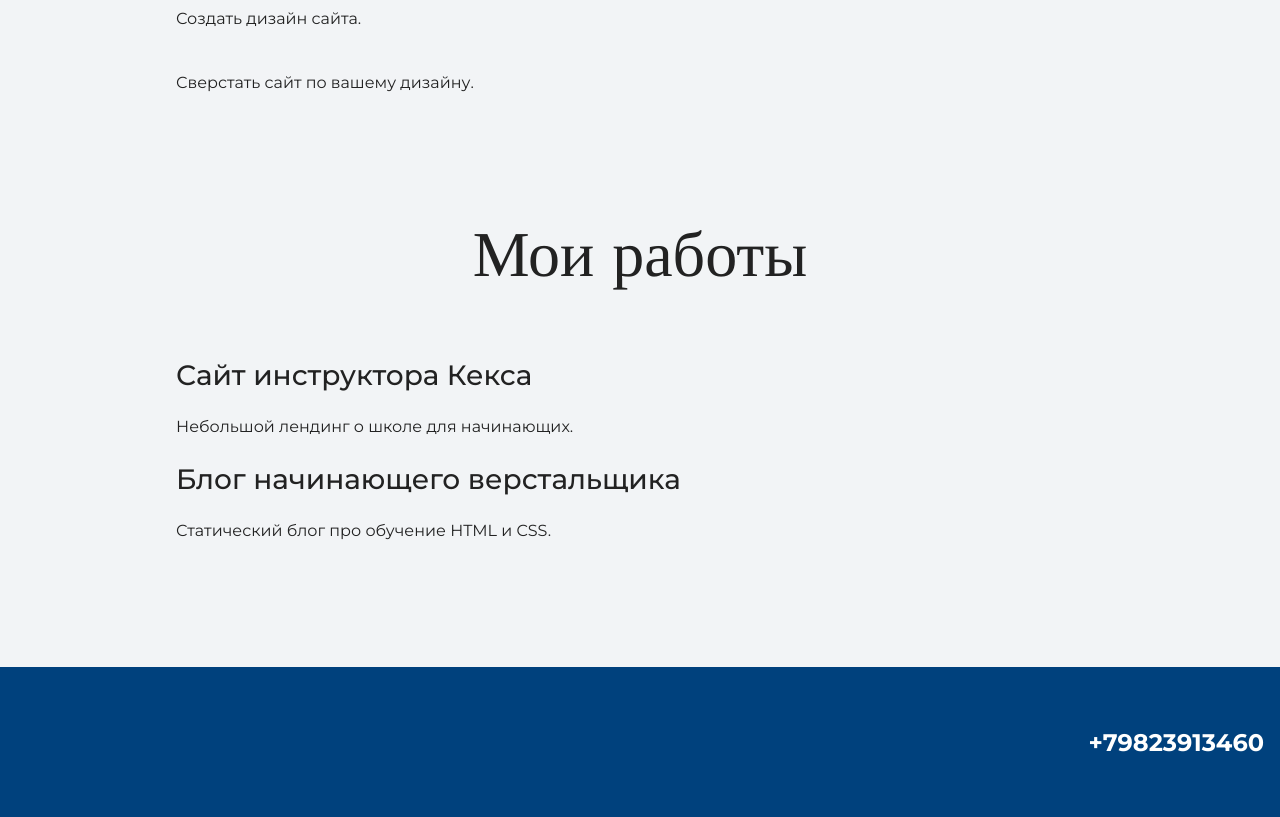
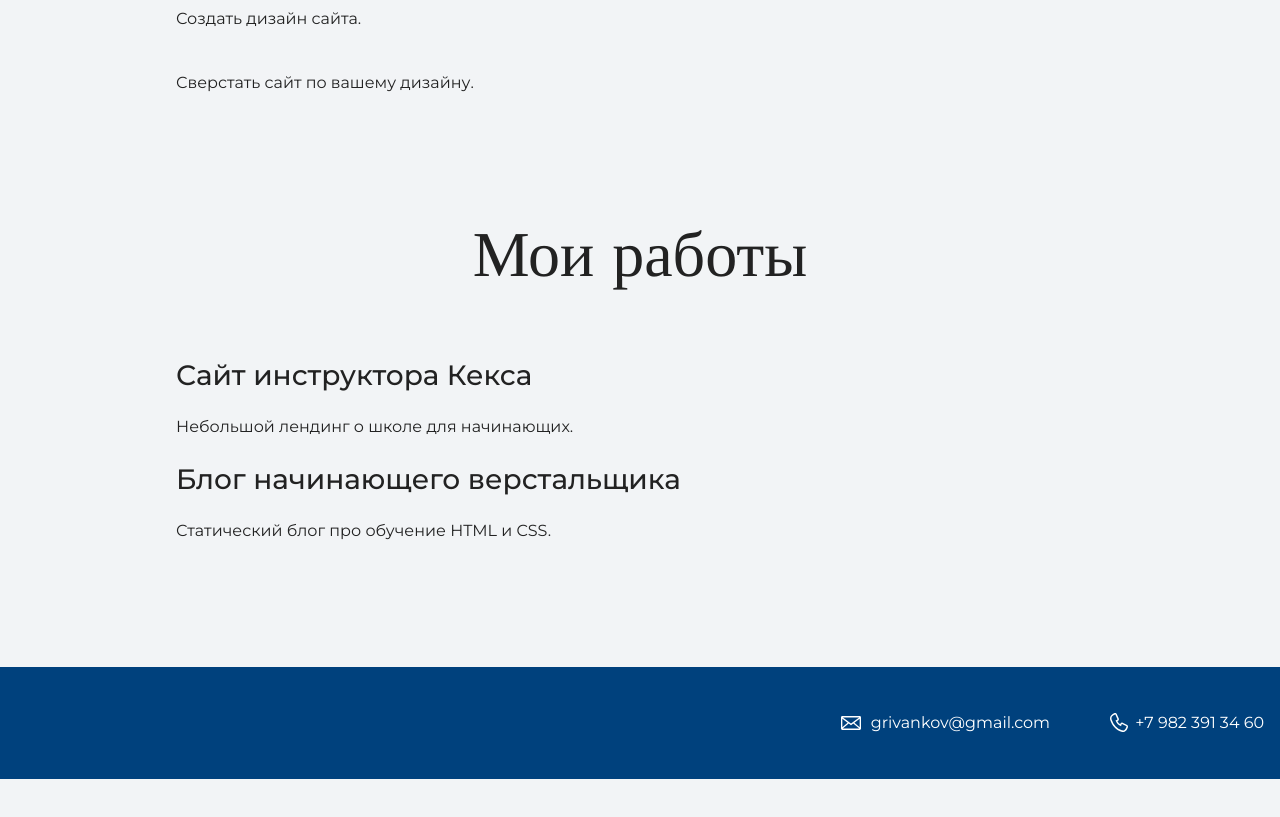
Before and after one commit to red-creator/my-site, a plain HTML site: page index.html in a window 1280 px wide. Shown: the part 1401-2218 px from the top of the page. After the commit the page ends 2180 px from the top, so only its background shows below. Drawn offline with nearby package versions, Linux system fonts and the light colour scheme.

Commit message:
Добавление контактов в footer

```diff
--- a/index.html
+++ b/index.html
@@ -44,7 +44,8 @@
 
     <footer class="page-footer">
     	<div class="container">
-      <h2>+79823913460</h2>
+       <a class="footer-email" href="mailto:grivankov@gmail.com">grivankov@gmail.com</a>
+    <a class="footer-phone" href="tel:+79876543210">+7 982 391 34 60</a>
       	</div>
     </footer>
   </body>
```
